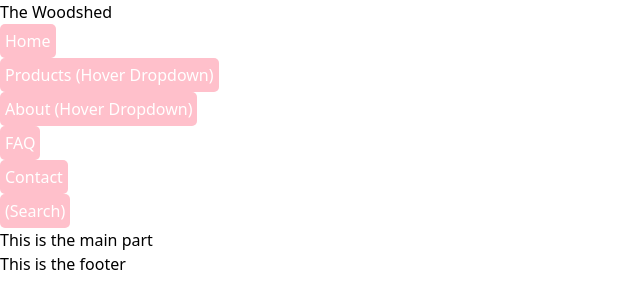
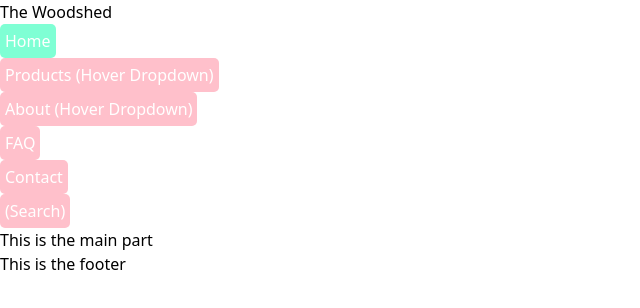
Before and after one commit to Wildcard1201/next-tailwind-woodshed, a Next.js app: page / in a window 1280 px wide. In both pictures the pointer is over the button "Home". Shown: the top 308 px of the page, without its empty margins (0-640 px from the left). Built offline with nearby package versions, Linux system fonts and the light colour scheme.

Commit message:
button hovers

```diff
--- a/styles/main.css
+++ b/styles/main.css
@@ -12,6 +12,10 @@
 
 }
 
+.nav-button:hover {
+    background-color: aquamarine;
+}
+
 /* @layer base {
     button{
         background-color: red;
```
